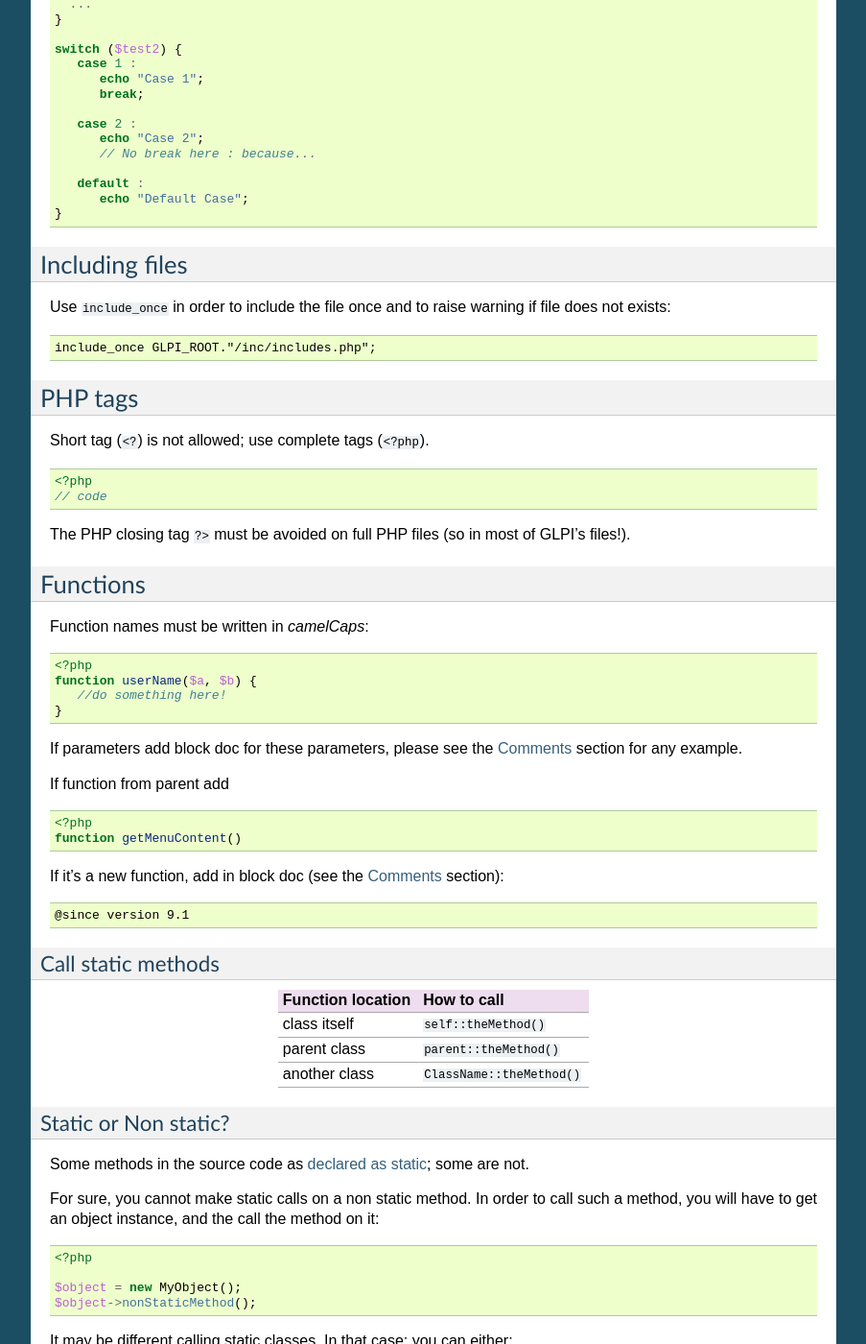
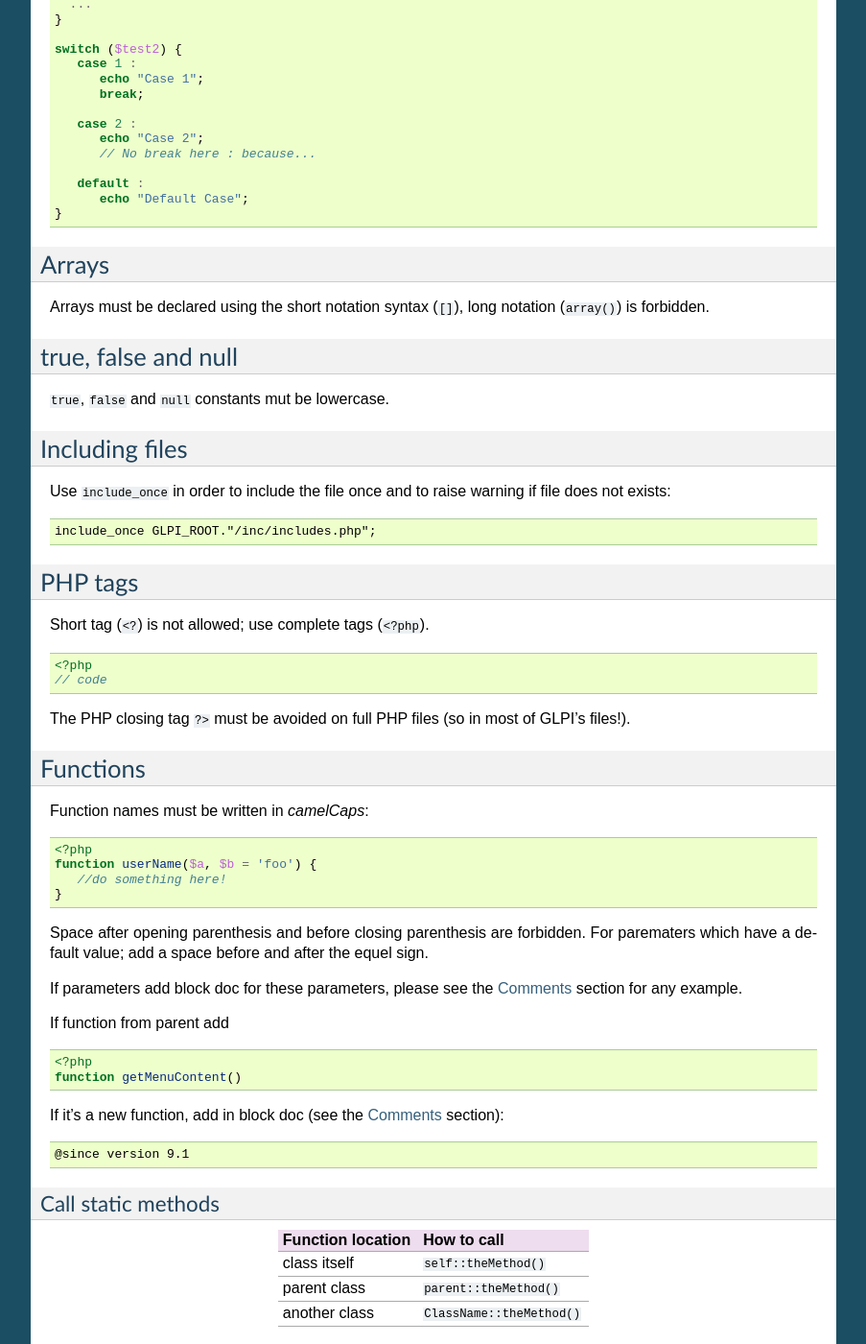
Before and after one commit to glpi-project/docdev, a Sphinx documentation site: the page built from source/codingstandards.rst, in a window 1280 px wide and 1400 px high, scrolled down 863 px. Shown: the whole window at 96% size, without its empty margins (198-1101 px from the left). Built offline with Sphinx 7.4.7, drawn with Linux system fonts in a browser that asks for light colours; some of the changed text lies outside the part shown.

Commit message:
Reflect coding standards new rules

```diff
--- a/source/codingstandards.rst
+++ b/source/codingstandards.rst
@@ -62,6 +62,15 @@ Multiple conditions in several idented lines
          echo "Default Case";
    }
 
+Arrays
+------
+
+Arrays must be declared using the short notation syntax (``[]``), long notation (``array()``) is forbidden.
+
+true, false and null
+--------------------
+
+``true``, ``false`` and ``null`` constants mut be lowercase.
 
 Including files
 ---------------
@@ -93,9 +102,11 @@ Function names must be written in *camelCaps*:
 .. code-block:: php
 
    <?php
-   function userName($a, $b) {
+   function userName($a, $b = 'foo') {
       //do something here!
    }
+
+Space after opening parenthesis and before closing parenthesis are forbidden. For parematers which have a default value; add a space before and after the equel sign.
 
 If parameters add block doc for these parameters, please see the `Comments`_ section for any example.
 
```
